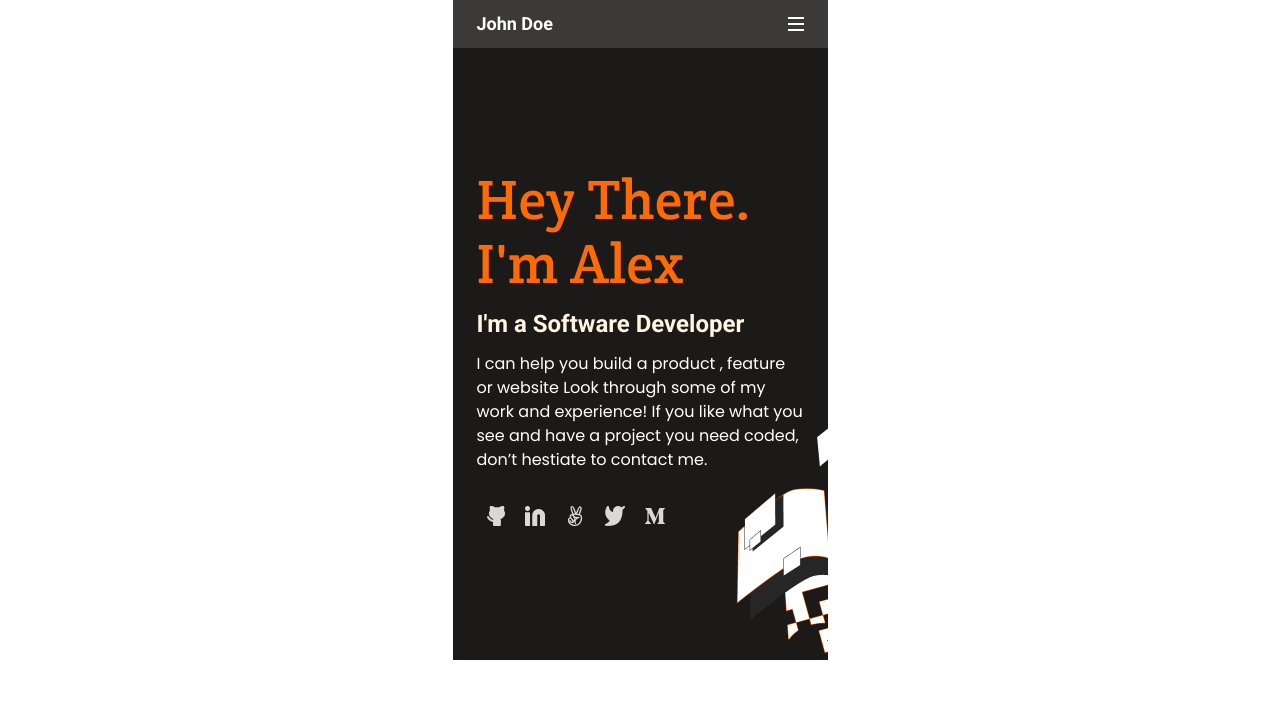
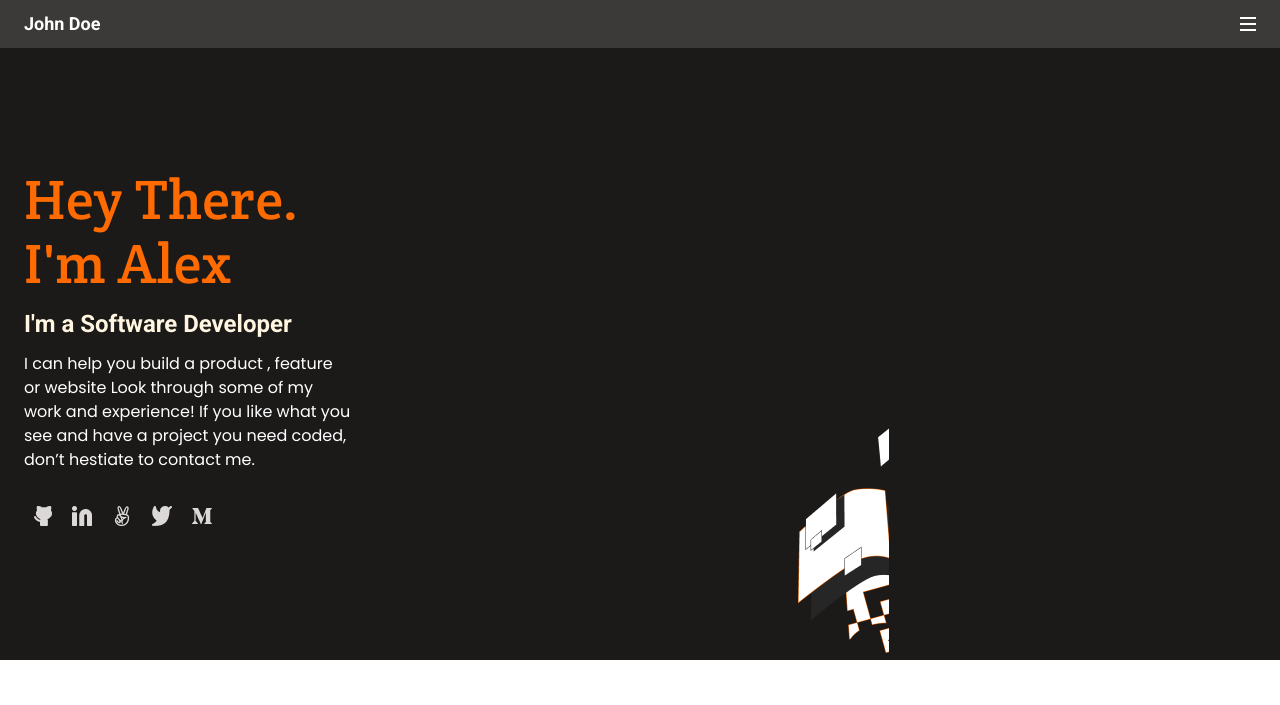
Before and after one commit to willy836/Portfolio-App, a website: page index.html in a window 1280 px wide. Drawn offline with Linux system fonts and the light colour scheme.

Commit message:
modify index, style and readme files

```diff
--- a/index.html
+++ b/index.html
@@ -11,14 +11,14 @@
     <section class="container">
         <header class="header">
 
-            <div class="nav">
-                <span class="logo">John Doe</span>
+            <nav class="nav">
+                <a href="#logo" class="logo">John Doe</a>
                 <div class="hamburger">
                     <span class="bar"></span>
                     <span class="bar"></span>
                     <span class="bar"></span>
                 </div>
-            </div>
+            </nav>
 
 
         </header>
--- a/style.css
+++ b/style.css
@@ -11,7 +11,6 @@
 }
 
 .container {
-  max-width: 375px;
   width: 100%;
   margin: 0 auto;
 }
@@ -58,7 +57,7 @@
 }
 
 .headline-content {
-  padding: 0 24px;
+  margin: 0 24px;
   display: flex;
   flex-direction: column;
   gap: 12px;
@@ -66,6 +65,7 @@
 }
 
 .primary-text {
+  max-width: 327px;
   font-family: 'Crete Round', sans-serif;
   font-style: normal;
   font-weight: 400;
@@ -74,6 +74,7 @@
   letter-spacing: 0.37px;
   color: #ff6b00;
   text-transform: capitalize;
+
 }
 
 .supporting-text {
@@ -86,6 +87,7 @@
 }
 
 .description {
+  max-width: 327px;
   font-family: 'Poppins', sans-serif;
   font-style: normal;
   font-weight: 400;
@@ -109,7 +111,7 @@
 
 .mobile-headline-img {
   position: absolute;
-  left: 61%;
+  left: 58%;
   top: 40%;
   order: 3;
 }
```
Also changed, not shown: README.md.
